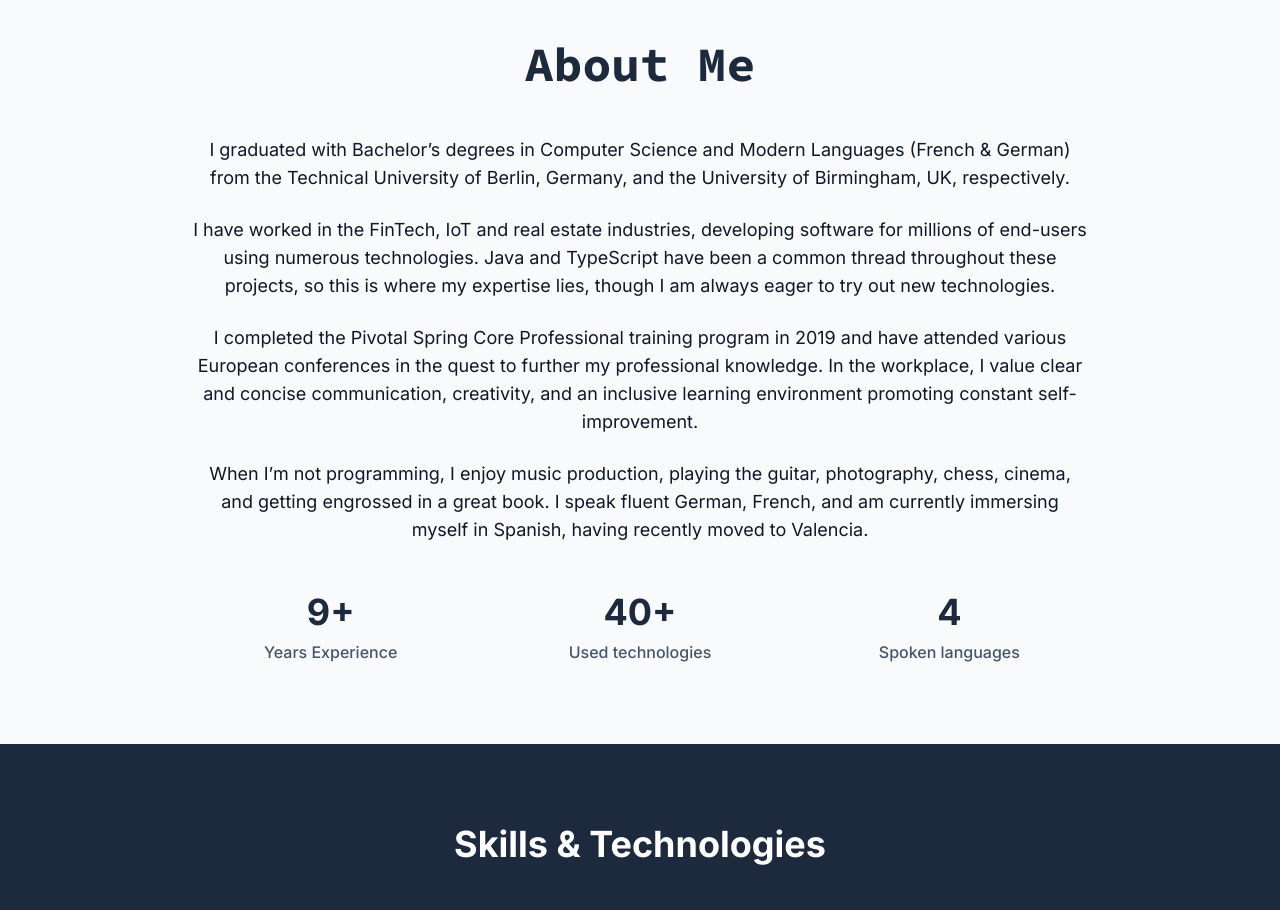
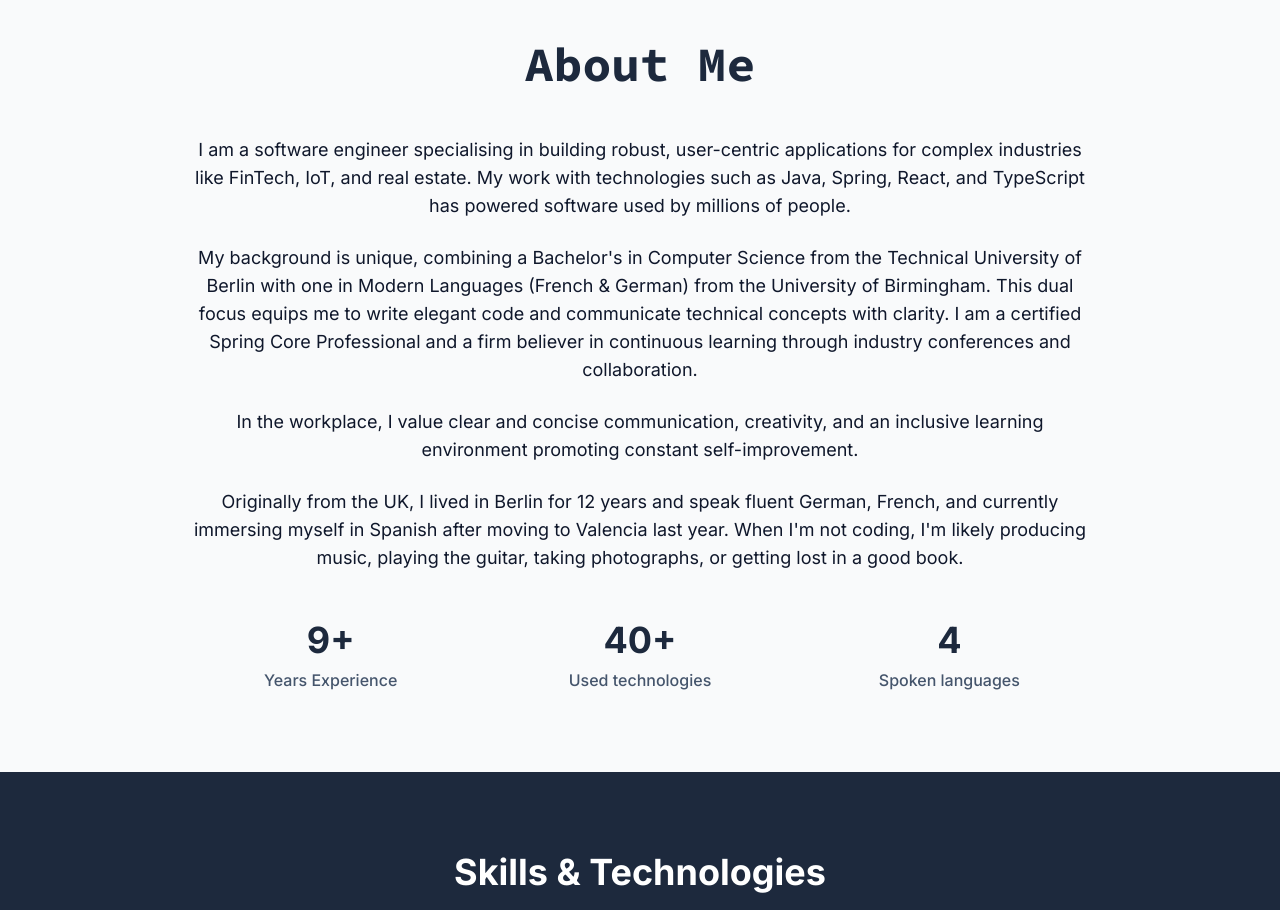
Before and after one commit to tomlord90/tl-web-jul25, a React (Vite) app: page / in a window 1280 px wide. Shown: the part 920-1830 px from the top of the page. Built offline with nearby package versions, Linux system fonts and the light colour scheme.

Commit message:
update about me

```diff
--- a/src/components/About.jsx
+++ b/src/components/About.jsx
@@ -5,10 +5,10 @@ export default function About() {
         <h2 className="text-5xl font-source font-bold text-center mb-12 text-slate-800">About Me</h2>
         <div className="max-w-4xl mx-auto text-center">
           <div>
-            <p className="text-lg mb-6 text-slate-900">I graduated with Bachelor’s degrees in Computer Science and Modern Languages (French & German) from the Technical University of Berlin, Germany, and the University of Birmingham, UK, respectively.</p>
-            <p className="text-lg mb-6 text-slate-900">I have worked in the FinTech, IoT and real estate industries, developing software for millions of end-users using numerous technologies. Java and TypeScript have been a common thread throughout these projects, so this is where my expertise lies, though I am always eager to try out new technologies.</p>
-            <p className="text-lg mb-6 text-slate-900">I completed the Pivotal Spring Core Professional training program in 2019 and have attended various European conferences in the quest to further my professional knowledge. In the workplace, I value clear and concise communication, creativity, and an inclusive learning environment promoting constant self-improvement.</p>
-            <p className="text-lg mb-6 text-slate-900">When I’m not programming, I enjoy music production, playing the guitar, photography, chess, cinema, and getting engrossed in a great book.  I speak fluent German, French, and am currently immersing myself in Spanish, having recently moved to Valencia.</p>
+            <p className="text-lg mb-6 text-slate-900">I am a software engineer specialising in building robust, user-centric applications for complex industries like FinTech, IoT, and real estate. My work with technologies such as Java, Spring, React, and TypeScript has powered software used by millions of people.</p>
+            <p className="text-lg mb-6 text-slate-900">My background is unique, combining a Bachelor's in Computer Science from the Technical University of Berlin with one in Modern Languages (French & German) from the University of Birmingham. This dual focus equips me to write elegant code and communicate technical concepts with clarity. I am a certified Spring Core Professional and a firm believer in continuous learning through industry conferences and collaboration.</p>
+            <p className="text-lg mb-6 text-slate-900">In the workplace, I value clear and concise communication, creativity, and an inclusive learning environment promoting constant self-improvement.</p>
+            <p className="text-lg mb-6 text-slate-900">Originally from the UK, I lived in Berlin for 12 years and speak fluent German, French, and currently immersing myself in Spanish after moving to Valencia last year. When I'm not coding, I'm likely producing music, playing the guitar, taking photographs, or getting lost in a good book.</p>
             <div className="grid grid-cols-1 md:grid-cols-3 gap-8 mt-12">
               <div className="text-center">
                 <h3 className="text-4xl font-bold text-slate-800 mb-2">9+</h3>
```
